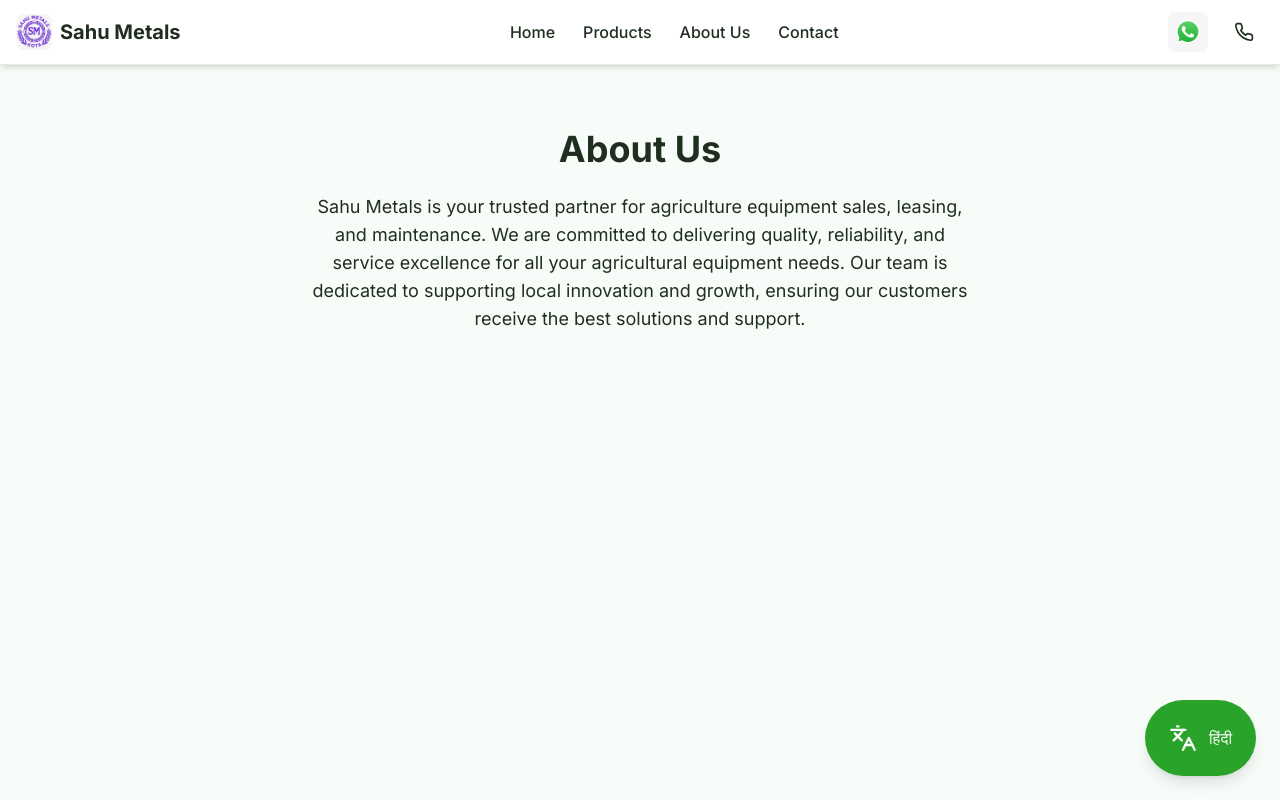
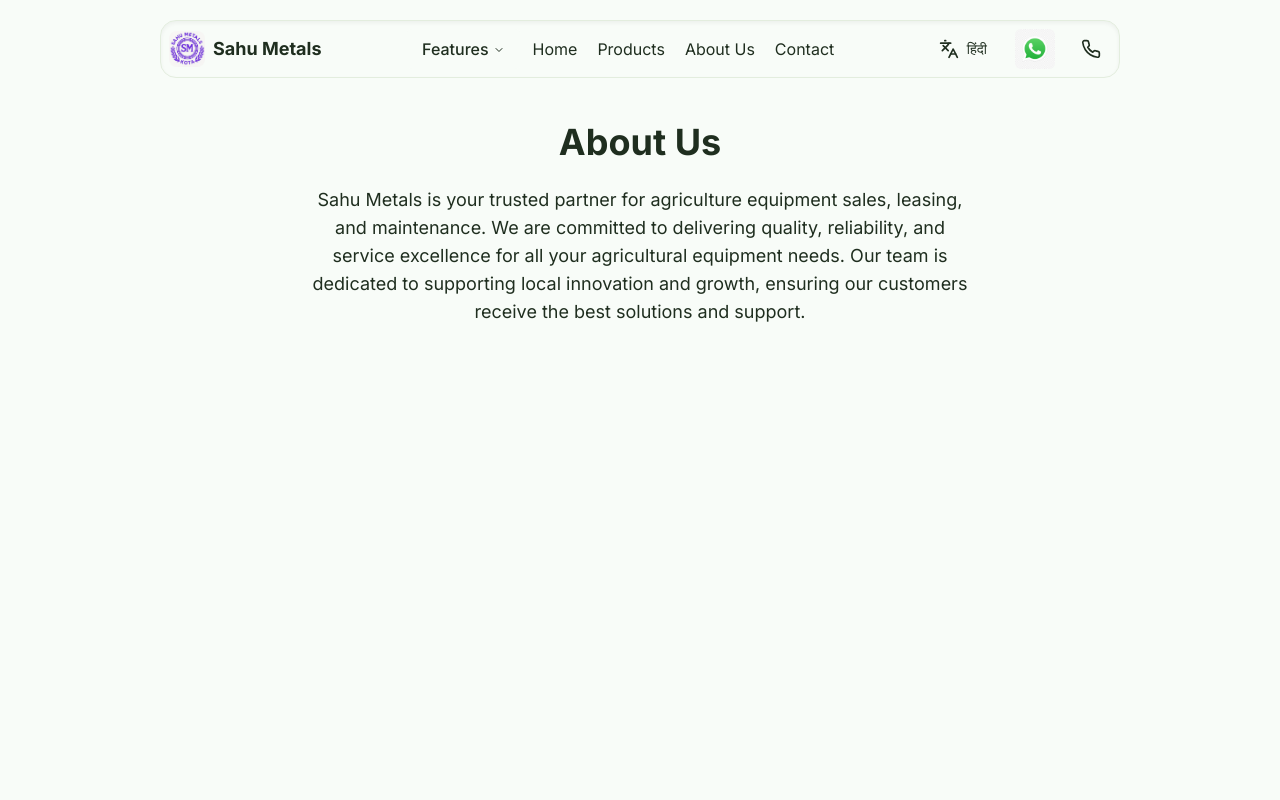
Before and after one commit to 12arp/edu-web-main_new-main, a Next.js app: page /about in a window 1280 px wide. Built offline with nearby package versions, Linux system fonts and the light colour scheme.

Commit message:
nav updated

```diff
--- a/components/layout/navbar.tsx
+++ b/components/layout/navbar.tsx
@@ -1,5 +1,5 @@
 "use client";
-import { ChevronsDown, Menu, Phone, Languages } from "lucide-react";
+import { ChevronsDown, Menu, Phone, Languages, Github } from "lucide-react";
 import React, { useEffect, useState } from "react";
 import {
   Sheet,
@@ -16,16 +16,42 @@ import {
   NavigationMenuItem,
   NavigationMenuLink,
   NavigationMenuList,
+  NavigationMenuTrigger,
 } from "../ui/navigation-menu";
 import { Button } from "../ui/button";
 import Link from "next/link";
 import Image from "next/image";
 
-const routeList = [
+interface RouteProps {
+  href: string;
+  label: string;
+}
+
+interface FeatureProps {
+  title: string;
+  description: string;
+}
+
+const routeList: RouteProps[] = [
   { href: "/", label: "Home" },
   { href: "/products", label: "Products" },
   { href: "/about", label: "About Us" },
   { href: "#contact", label: "Contact" },
+];
+
+const featureList: FeatureProps[] = [
+  {
+    title: "Quality Products",
+    description: "Premium quality metal products for all your needs.",
+  },
+  {
+    title: "Expert Service",
+    description: "Professional service and support for all your requirements.",
+  },
+  {
+    title: "Quick Delivery",
+    description: "Fast and reliable delivery across the country.",
+  },
 ];
 
 // Add TypeScript declarations for Google Translate
@@ -88,31 +114,31 @@ export const Navbar = () => {
 
   return (
     <>
-      <header className="sticky top-0 z-50 w-full border-b border-secondary bg-white shadow-md transition-all">
-        <div className="max-w-screen-xl mx-auto flex justify-between items-center px-4 py-3">
+      <header className="shadow-inner bg-opacity-15 w-[90%] md:w-[70%] lg:w-[75%] lg:max-w-screen-xl top-5 mx-auto sticky border border-secondary z-40 rounded-2xl flex justify-between items-center p-2 bg-card">
         <Link
           href="/"
-            className="font-bold text-xl flex items-center space-x-2 hover:scale-105 transition-transform"
+          className="font-bold text-lg flex items-center space-x-2 hover:scale-105 transition-transform"
         >
           <Image src="/61ee283f-278d-43e8-8c23-8e0cdbbc61d6.png" alt="Sahu Metals Logo" width={36} height={36} className="rounded-lg" />
           <span className="text-foreground">Sahu Metals</span>
         </Link>
 
         {/* Mobile Nav */}
-          <div className="lg:hidden">
+        <div className="flex items-center lg:hidden">
           <Sheet open={isOpen} onOpenChange={setIsOpen}>
             <SheetTrigger asChild>
-                <Button variant="ghost" size="icon" className="transition hover:scale-110">
-                  <Menu className="h-6 w-6" />
+              <Button variant="ghost" size="icon" className="lg:hidden">
+                <Menu className="h-5 w-5" />
               </Button>
             </SheetTrigger>
+
             <SheetContent
               side="left"
-                className="flex flex-col justify-between rounded-tr-2xl rounded-br-2xl bg-card border-secondary transition-all"
+              className="flex flex-col justify-between rounded-tr-2xl rounded-br-2xl bg-card border-secondary"
             >
               <div>
                 <SheetHeader className="mb-4 ml-4">
-                    <SheetTitle className="flex items-center space-x-2">
+                  <SheetTitle className="flex items-center">
                     <Link href="/" className="flex items-center" onClick={handleClose}>
                       <Image src="/61ee283f-278d-43e8-8c23-8e0cdbbc61d6.png" alt="Sahu Metals Logo" width={36} height={36} className="rounded-lg" />
                       <span className="ml-2 font-semibold text-lg">Sahu Metals</span>
@@ -120,7 +146,7 @@ export const Navbar = () => {
                   </SheetTitle>
                 </SheetHeader>
 
-                  <div className="flex flex-col gap-3 px-4">
+                <div className="flex flex-col gap-2 px-4">
                   {routeList.map(({ href, label }) => (
                     <Button
                       key={href}
@@ -133,6 +159,7 @@ export const Navbar = () => {
                     </Button>
                   ))}
                 </div>
+
                 {/* Mobile WhatsApp and Call Buttons */}
                 <div className="flex gap-4 px-4 mt-4">
                   <Link
@@ -161,20 +188,60 @@ export const Navbar = () => {
 
               <SheetFooter className="flex-col items-start p-4">
                 <Separator className="mb-2" />
+                <Button
+                  variant="ghost"
+                  onClick={toggleLanguage}
+                  className="w-full justify-start"
+                >
+                  <Languages className="h-5 w-5 mr-2" />
+                  {currentLang === 'en' ? 'हिंदी में बदलें' : 'Switch to English'}
+                </Button>
               </SheetFooter>
             </SheetContent>
           </Sheet>
         </div>
 
         {/* Desktop Nav */}
-          <NavigationMenu className="hidden lg:flex">
-            <NavigationMenuList className="flex gap-6 items-center">
+        <NavigationMenu className="hidden lg:block mx-auto">
+          <NavigationMenuList>
+            <NavigationMenuItem>
+              <NavigationMenuTrigger className="bg-card text-base">
+                Features
+              </NavigationMenuTrigger>
+              <NavigationMenuContent>
+                <div className="grid w-[600px] grid-cols-2 gap-5 p-4">
+                  <Image
+                    src="/61ee283f-278d-43e8-8c23-8e0cdbbc61d6.png"
+                    alt="Sahu Metals"
+                    className="h-full w-full rounded-md object-cover"
+                    width={600}
+                    height={600}
+                  />
+                  <ul className="flex flex-col gap-2">
+                    {featureList.map(({ title, description }) => (
+                      <li
+                        key={title}
+                        className="rounded-md p-3 text-sm hover:bg-muted"
+                      >
+                        <p className="mb-1 font-semibold leading-none text-foreground">
+                          {title}
+                        </p>
+                        <p className="line-clamp-2 text-muted-foreground">
+                          {description}
+                        </p>
+                      </li>
+                    ))}
+                  </ul>
+                </div>
+              </NavigationMenuContent>
+            </NavigationMenuItem>
+
             {routeList.map(({ href, label }) => (
               <NavigationMenuItem key={href}>
                 <NavigationMenuLink asChild>
                   <Link
                     href={href}
-                      className="text-base font-medium text-foreground relative after:absolute after:bottom-0 after:left-0 after:h-0.5 after:w-0 after:bg-primary after:transition-all after:duration-300 hover:after:w-full"
+                    className="text-base px-2 text-foreground relative after:absolute after:bottom-0 after:left-0 after:h-0.5 after:w-0 after:bg-primary after:transition-all after:duration-300 hover:after:w-full"
                   >
                     {label}
                   </Link>
@@ -186,6 +253,16 @@ export const Navbar = () => {
 
         {/* Right Side Actions */}
         <div className="hidden lg:flex items-center space-x-4">
+          <Button
+            variant="ghost"
+            size="sm"
+            onClick={toggleLanguage}
+            className="flex items-center"
+          >
+            <Languages className="h-5 w-5 mr-2" />
+            {currentLang === 'en' ? 'हिंदी' : 'ENG'}
+          </Button>
+
           <Link
             href="https://wa.me/919928398987?text=I%20have%20enquiry"
             target="_blank"
@@ -208,22 +285,10 @@ export const Navbar = () => {
             </Button>
           </a>
         </div>
-        </div>
+      </header>
+
       {/* Hidden Google Translate Element */}
       <div id="google_translate_element" style={{ display: 'none' }} />
-      </header>
-
-      {/* Language Toggle Button - Fixed Position */}
-      <Button
-        variant="default"
-        size="lg"
-        onClick={toggleLanguage}
-        className="fixed bottom-6 right-6 z-50 rounded-full shadow-lg hover:shadow-xl transition-all duration-300 bg-primary text-primary-foreground hover:bg-primary/90 px-3 py-3 md:px-6 md:py-6 h-auto"
-        title={currentLang === 'en' ? 'हिंदी में बदलें' : 'Switch to English'}
-      >
-        <Languages className="h-5 w-5 md:h-7 md:w-7" />
-        <span className="ml-2 md:ml-3 text-sm md:text-base font-medium">{currentLang === 'en' ? 'हिंदी' : 'ENG'}</span>
-      </Button>
     </>
   );
 };
```
Lines whose indentation alone changed are shown as unchanged.
